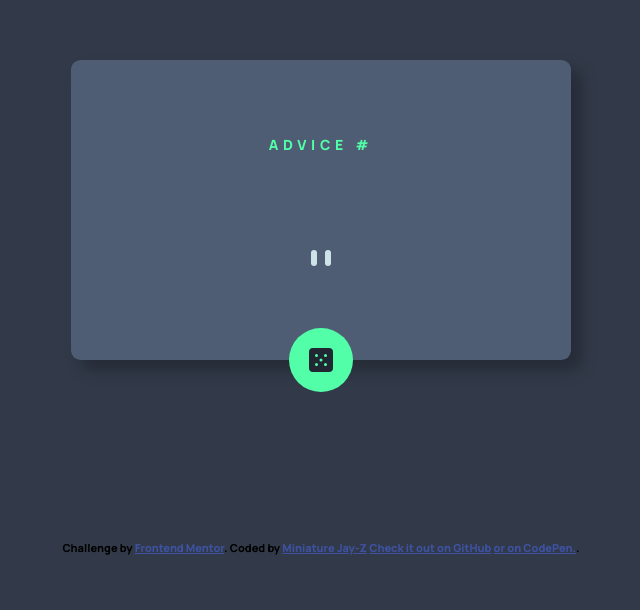
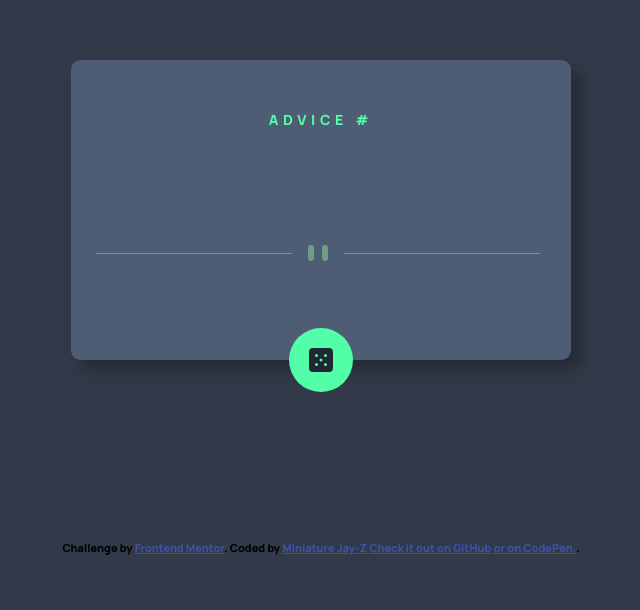
Before and after one commit to jmzager0110/advice-generator-app-main, a plain HTML site: page index.html in a window 1280 px wide. Shown: the part 190-800 px from the top of the page, without its empty margins (319-959 px from the left). Drawn offline with Linux system fonts and the light colour scheme; no server answers.

Commit message:
Even better

```diff
--- a/styles.css
+++ b/styles.css
@@ -76,9 +76,12 @@ img {
     box-shadow: 0px 0px 20px 1px hsl(150, 100%, 66%);
 }
 
-.divider img{
-    width: auto;
-    height: 100%;
+.divider {
+    width: 100%;
+    background-size: 100% 100%;
+    background-color: hsl(218°, 20%, 24%);
+    margin: 20px 0 30px;
+    filter: brightness(0) saturate(100%) invert(48%) sepia(79%) hue-rotate(86deg) contrast(119%);
 }
 
 .attribution {
```
